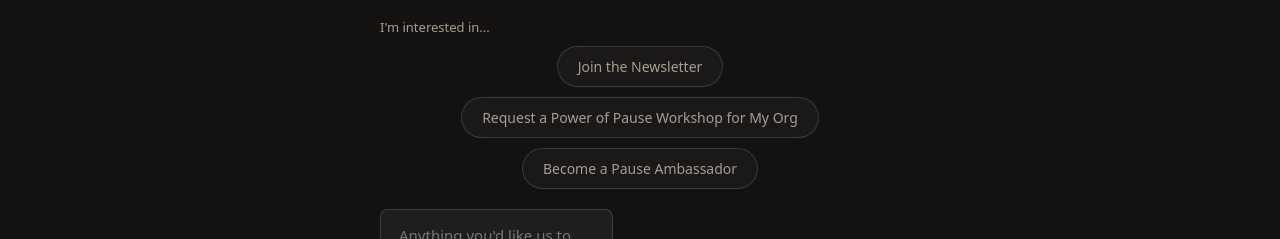
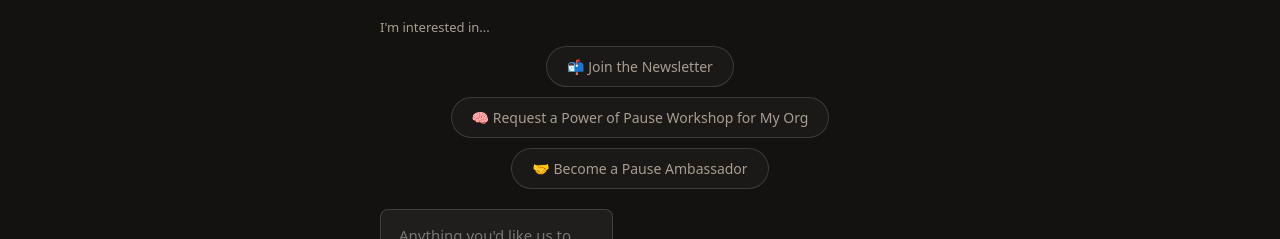
Before and after one commit to tarunjg/pause, a React (Vite) app: page / in a window 1280 px wide. Shown: the part 4818-5057 px from the top of the page. Built offline with nearby package versions, Linux system fonts and the light colour scheme; a web font is replaced by a local one.

Commit message:
Add emojis to connect form interest pills

```diff
--- a/src/App.jsx
+++ b/src/App.jsx
@@ -39,9 +39,9 @@ function FadeIn({ children, delay = 0, className = "", style = {} }) {
 }
 
 const INTERESTS = [
-  { id: "newsletter", label: "Join the Newsletter" },
-  { id: "workshop", label: "Request a Power of Pause Workshop for My Org" },
-  { id: "ambassador", label: "Become a Pause Ambassador" },
+  { id: "newsletter", label: "📬 Join the Newsletter" },
+  { id: "workshop", label: "🧠 Request a Power of Pause Workshop for My Org" },
+  { id: "ambassador", label: "🤝 Become a Pause Ambassador" },
 ];
 
 function ConnectFormInline() {
--- a/src/ConnectPage.jsx
+++ b/src/ConnectPage.jsx
@@ -1,9 +1,9 @@
 import { useState } from "react";
 
 const INTERESTS = [
-  { id: "newsletter", label: "Join the Newsletter" },
-  { id: "workshop", label: "Request a Power of Pause Workshop for My Org" },
-  { id: "ambassador", label: "Become a Pause Ambassador" },
+  { id: "newsletter", label: "📬 Join the Newsletter" },
+  { id: "workshop", label: "🧠 Request a Power of Pause Workshop for My Org" },
+  { id: "ambassador", label: "🤝 Become a Pause Ambassador" },
 ];
 
 function ConnectForm() {
```
